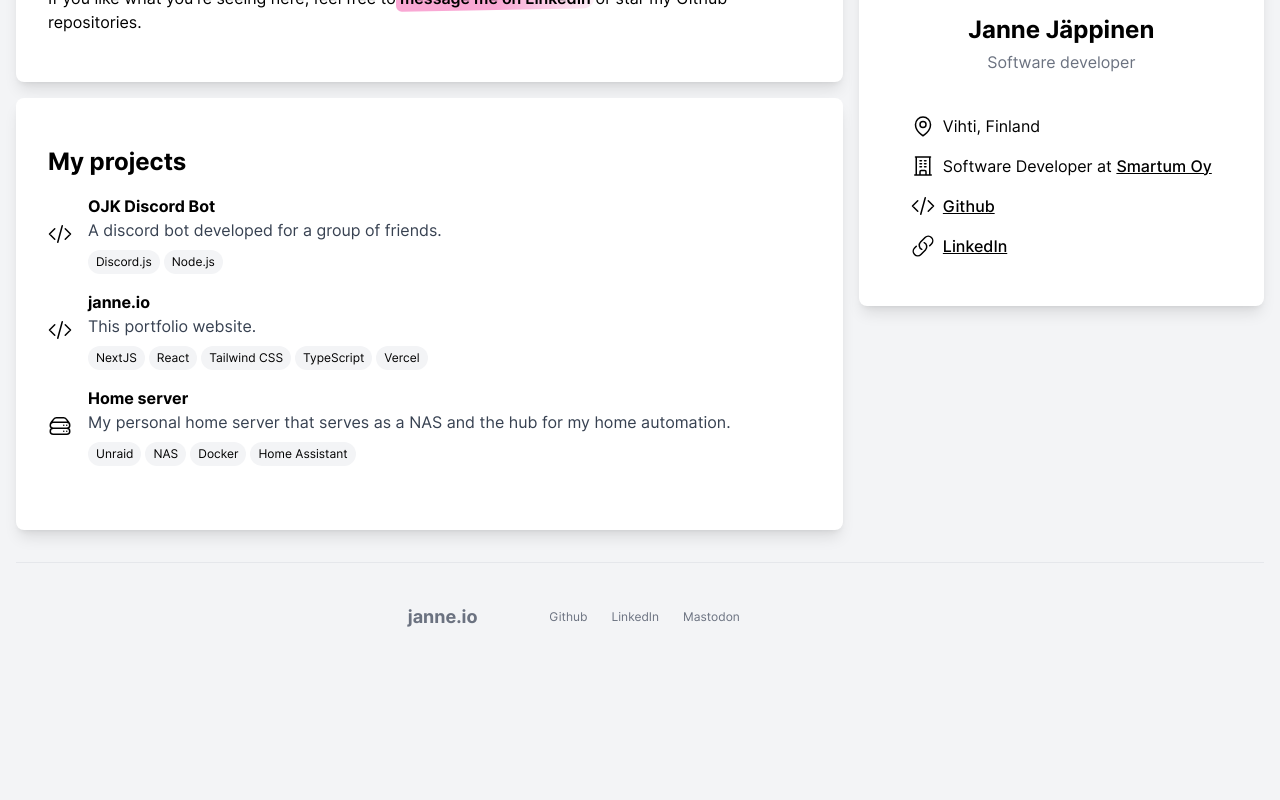
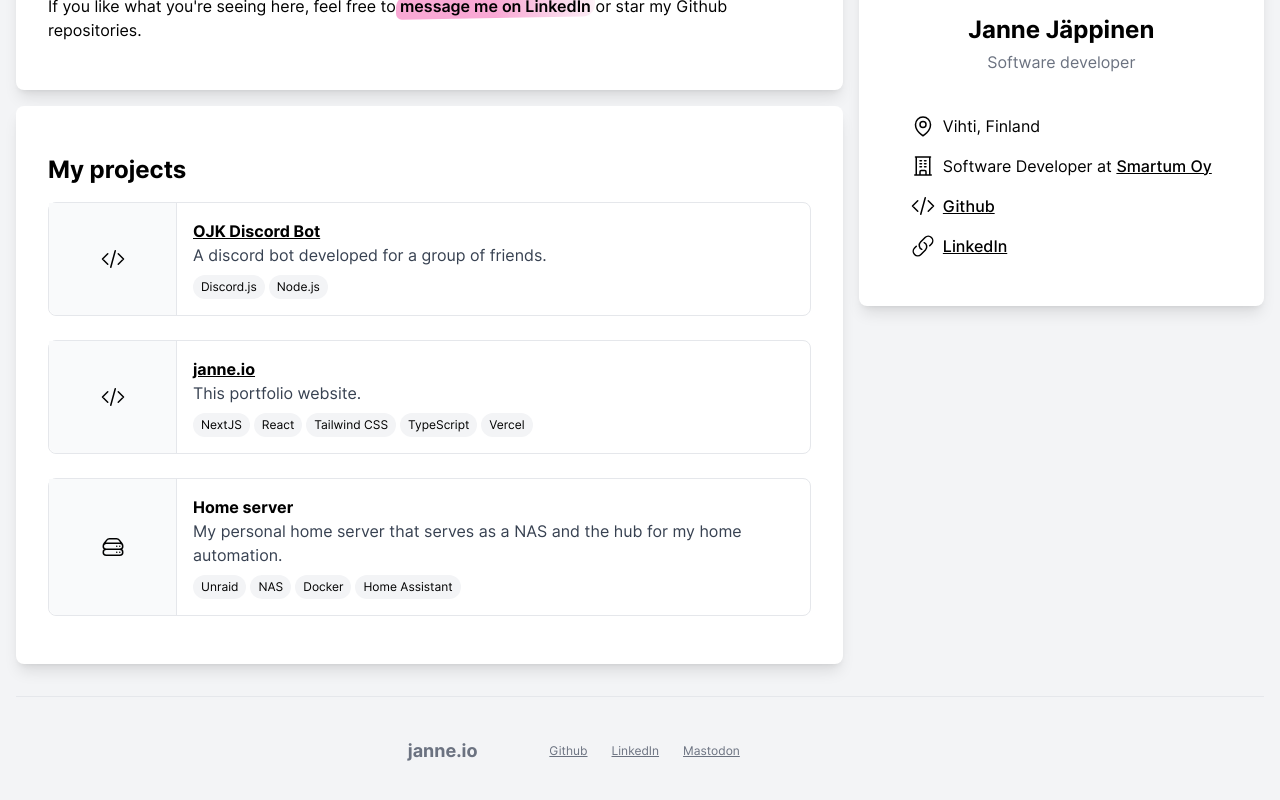
Before and after one commit to Janchu/janne-io, a Next.js app: page / in a window 1280 px wide. Shown: the part 346-1146 px from the top of the page. Before the commit the page ends 1017 px from the top, so only its background shows below. Built offline with nearby package versions, Linux system fonts and the light colour scheme.

Commit message:
Create ProjectItem component and make links look consistent

```diff
--- a/src/components/Footer.tsx
+++ b/src/components/Footer.tsx
@@ -5,19 +5,19 @@ export default function Footer() {
 				<h1 className="font-bold text-lg text-gray-500 col-span-4">janne.io</h1>
 				<div className="flex gap-6 flex-wrap col-span-8 items-center">
 					<a
-						className="hover:transition-colors text-xs text-gray-500 hover:text-gray-700 dark:hover:text-gray-400"
+						className="underline hover:transition-colors text-xs text-gray-500 hover:text-gray-700 dark:hover:text-gray-400"
 						href="https://github.com/Janchu"
 					>
 						Github
 					</a>
 					<a
-						className="hover:transition-colors text-xs text-gray-500 hover:text-gray-700 dark:hover:text-gray-400"
+						className="underline hover:transition-colors text-xs text-gray-500 hover:text-gray-700 dark:hover:text-gray-400"
 						href="https://www.linkedin.com/in/jannejäppinen/"
 					>
 						LinkedIn
 					</a>
 					<a
-						className="hover:transition-colors text-xs text-gray-500 hover:text-gray-700 dark:hover:text-gray-400"
+						className="underline hover:transition-colors text-xs text-gray-500 hover:text-gray-700 dark:hover:text-gray-400"
 						href="https://mas.to/@janchu"
 					>
 						Mastodon
--- /dev/null
+++ b/src/components/ProjectItem.tsx
@@ -0,0 +1,47 @@
+export type ProjectItemType = {
+  name: string;
+  description: string;
+  url?: string;
+  icon?: React.ReactNode;
+  keywords?: string[];
+};
+
+export default function ProjectItem({
+  name,
+  description,
+  url,
+  icon,
+  keywords,
+}: ProjectItemType) {
+  return (
+    <div className="flex flex-col sm:flex-row w-full border border-gray-200 dark:border-gray-700 rounded-lg">
+      <div className="flex justify-center items-center h-32 w-full sm:h-full sm:w-32 border-b sm:border-b-0 border-e-0 sm:border-e bg-gray-50 dark:bg-gray-700 border-gray-200 dark:border-gray-700 rounded-t-lg sm:rounded-t-none rounded-l-none-lg sm:rounded-l-lg">
+        {icon}
+      </div>
+      <div className="flex flex-col gap-2 flex-1 p-4">
+        <div>
+          <h2 className="font-bold">
+            {url ? (
+              <a href={url} className="underline hover:text-gray-600 dark:hover:text-gray-400">
+                {name}
+              </a>
+            ) : (
+              name
+            )}
+          </h2>
+          <p className="text-gray-700 dark:text-gray-300 ">{description}</p>
+        </div>
+        <div className="flex flex-row flex-wrap gap-1">
+          {keywords?.map((keyword) => (
+            <span
+              key={keyword}
+              className="bg-gray-100 dark:bg-gray-700 px-2 py-1 rounded-full text-xs"
+            >
+              {keyword}
+            </span>
+          ))}
+        </div>
+      </div>
+    </div>
+  );
+}
--- a/src/pages/index.tsx
+++ b/src/pages/index.tsx
@@ -12,16 +12,9 @@ import {
 import Card from "../components/Card";
 import Hightlight from "../components/Highlight";
 import Head from "next/head";
+import ProjectItem, { ProjectItemType } from "../components/ProjectItem";
 
-export type ProjectItem = {
-  name: string;
-  description: string;
-  url?: string;
-  icon?: React.ReactNode;
-  keywords?: string[];
-};
-
-const projects: ProjectItem[] = [
+const projects: ProjectItemType[] = [
   {
     name: "OJK Discord Bot",
     description: "A discord bot developed for a group of friends.",
@@ -56,7 +49,7 @@ const HomePage = () => (
           <h1 className="font-bold my-4 text-2xl">
             Hi! I&apos;m Janne and I like to code.
           </h1>
-          <p className="leading-7 my-2">
+          <p className="leading-7 my-4">
             I&apos;m a <Hightlight>software developer.</Hightlight> I have
             experience in many areas of software development but I&apos;m most
             passionate about <Hightlight>frontend development</Hightlight> and
@@ -74,36 +67,10 @@ const HomePage = () => (
         </Card>
         <Card>
           <h1 className="font-bold my-4 text-2xl">My projects</h1>
-          <ul>
+          <ul className="flex flex-col gap-6">
             {projects.map((project) => (
-              <li className="flex gap-4 my-4 items-center" key={project.name}>
-                {project.icon}
-                <div className="flex flex-col gap-2">
-                  <div>
-                    <h2 className="font-bold">
-                      {project.url ? (
-                        <a href={project.url} className="hover:underline">
-                          {project.name}
-                        </a>
-                      ) : (
-                        project.name
-                      )}
-                    </h2>
-                    <p className=" text-gray-700 dark:text-gray-300 ">
-                      {project.description}
-                    </p>
-                  </div>
-                  <div className="flex flex-row flex-wrap gap-1">
-                    {project.keywords?.map((keyword) => (
-                      <span
-                        key={keyword}
-                        className="bg-gray-100 dark:bg-gray-700 px-2 py-1 rounded-full text-xs"
-                      >
-                        {keyword}
-                      </span>
-                    ))}
-                  </div>
-                </div>
+              <li className="flex w-full" key={project.name}>
+                <ProjectItem {...project} />
               </li>
             ))}
           </ul>
```
